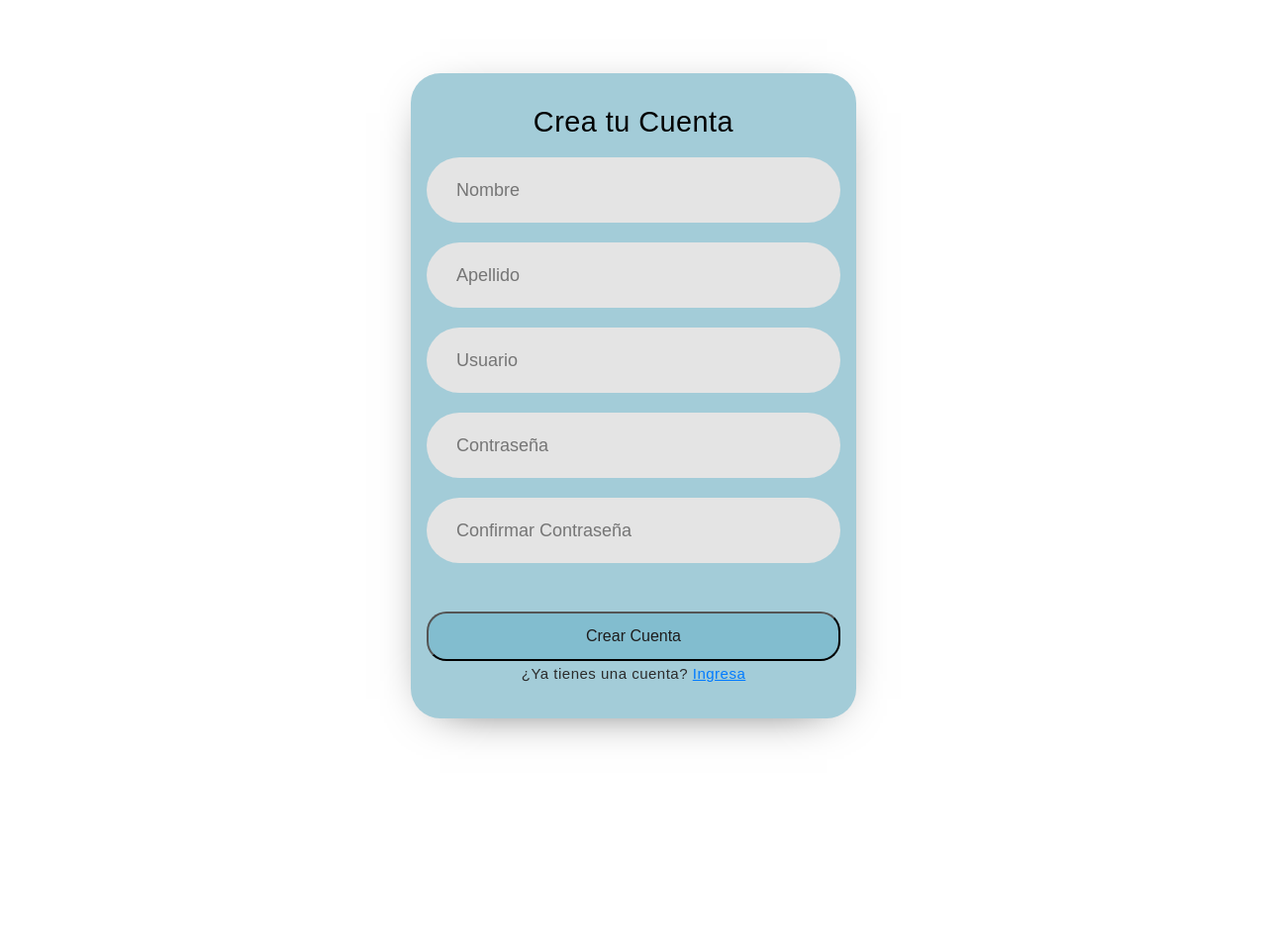
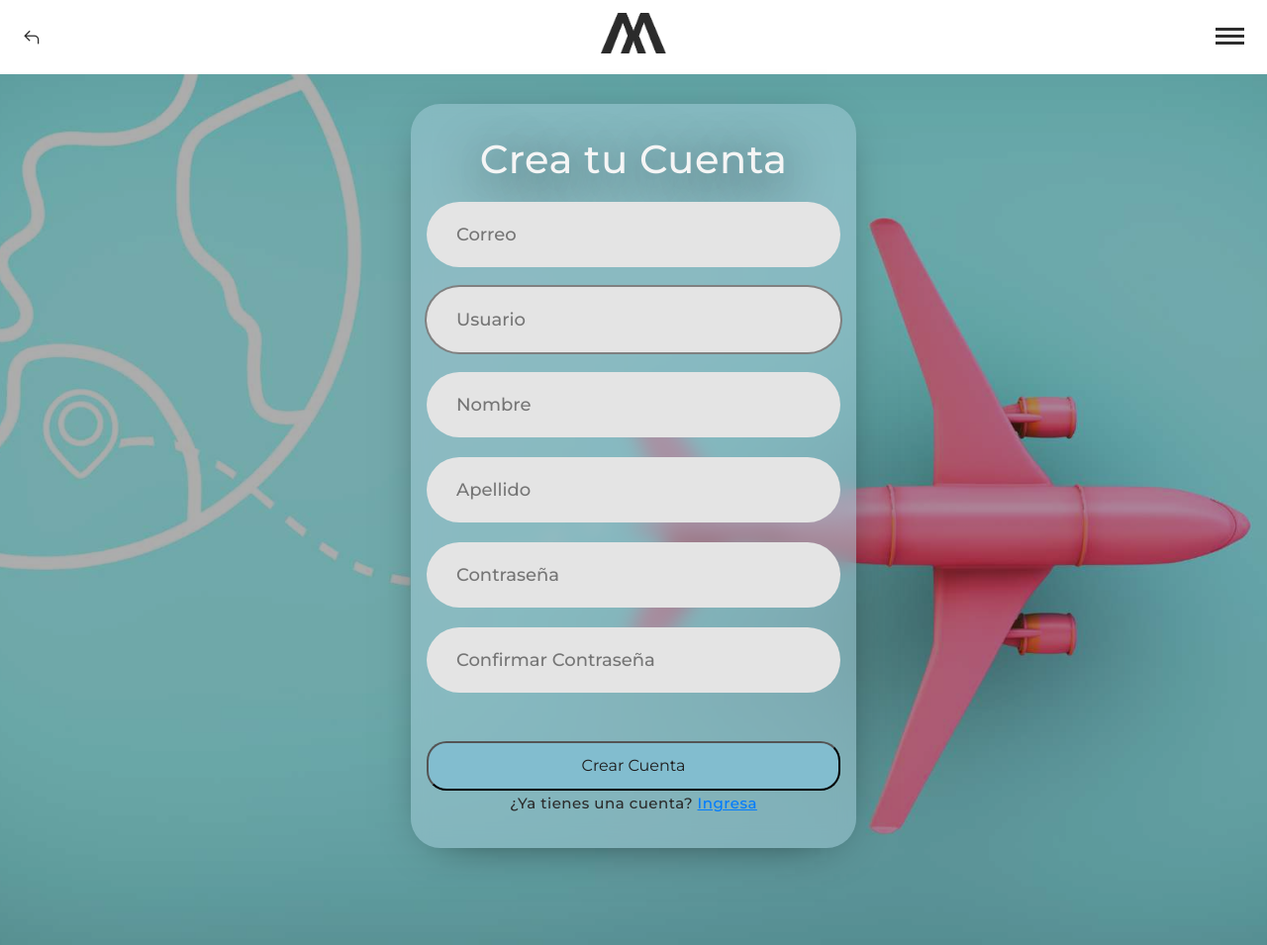
Before and after one commit to gtoffa/blog_grupo9, a Django app: page /usuarios/registro/ in a window 1280 px wide. Shown: the whole page at 99% size. Before the commit the page ends 748 px from the top, so only its background shows below. Run offline with Django 4.2, Linux system fonts and the light colour scheme; some libraries are stand-ins or nearby versions.

Commit message:
perfil de usuario

```diff
--- a/apps/home/urls.py
+++ b/apps/home/urls.py
@@ -4,5 +4,5 @@ from . import views
 app_name = 'home'
 
 urlpatterns = [
-    path('', views.UltimasNoticias, name='home')
+    path('', views.UltimasNoticias, name='inicio')
 ]
--- a/apps/usuarios/forms.py
+++ b/apps/usuarios/forms.py
@@ -1,22 +1,99 @@
 from django import forms
-from django.contrib.auth.forms import UserCreationForm
+from django.contrib.auth.forms import UserCreationForm , UserChangeForm
 from .models import Usuario
+from django.forms import ImageField, FileInput
+from crispy_forms.helper import FormHelper
+from crispy_forms.layout import Layout, Fieldset, Submit, HTML
+
 
 class RegistroForm(UserCreationForm):
-    email = forms.EmailField(label='Correo', required=True)
-    first_name = forms.CharField(label='Nombre', required=True)
-    last_name = forms.CharField(label='Apellido', required=True)
-    username = forms.CharField(label='Nombre de Usuario', required=True)
-    password = forms.CharField(label='Contraseña', widget=forms.PasswordInput, required=True)
-    password2 = forms.CharField(label='Confirmar Contraseña', widget=forms.PasswordInput, required=True)
+    email = forms.EmailField(
+        widget=forms.EmailInput(attrs={'placeholder': 'Correo'}),
+        label='',
+        required=True
+    )
+    first_name = forms.CharField(
+        widget=forms.TextInput(attrs={'placeholder': 'Nombre'}),
+        label='',
+        required=True
+    )
+    last_name = forms.CharField(
+        widget=forms.TextInput(attrs={'placeholder': 'Apellido'}),
+        label='',
+        required=True
+    )
+    username = forms.CharField(
+        widget=forms.TextInput(attrs={'placeholder': 'Usuario'}),
+        label='',
+        required=True
+    )
+    password1 = forms.CharField(
+        widget=forms.PasswordInput(attrs={'placeholder': 'Contraseña'}),
+        label='',
+        required=True
+    )
+    password2 = forms.CharField(
+        widget=forms.PasswordInput(
+            attrs={'placeholder': 'Confirmar Contraseña'}),
+        label='',
+        required=True
+    )
+    # imagen = forms.ImageField(label='Imagen de perfil', required=False)
 
-class Meta:
-    model = Usuario
-    fields = [
-        'first_name',
-        'last_name',
-        'username',
-        'email',
-        'password1',
-        'password2',
-    ]
+    class Meta:
+        model = Usuario
+        fields = [
+            'email',
+            'username',
+            'first_name',
+            'last_name',
+            'password1',
+            'password2'
+        ]
+
+
+
+class PerfilForm(UserChangeForm):
+    imagenes = ImageField(widget=FileInput, label="Nueva Imagen")
+    password = forms.CharField(required=False, widget=forms.PasswordInput)
+
+    # imagen = forms.ImageField(label='Imagen de perfil', required=False)
+
+    class Meta:
+        model = Usuario
+        fields = [
+            'email',
+            'first_name',
+            'last_name',
+            'imagenes',
+            'password',
+        ]
+
+
+    def __init__(self, *args, **kwargs):
+        super(PerfilForm, self).__init__(*args, **kwargs)
+        self.helper = FormHelper(self)
+        self.helper.form_class = 'form-group'
+        self.helper.form_tag = False
+        self.helper.disable_csrf = True
+        self.helper.layout = Layout(
+            'email',
+            'first_name',
+            'last_name',
+            'password'
+            'imagenes',
+            HTML("""
+                {% if form.instance.imagenes %}
+                <label for="id_resumen" class=" requiredField">
+                Imagen asociada<span class="asteriskField">*</span> </label>
+                    <div>
+                        <img style="max-width: 500px;" class=" rounded mx-auto d-block img-thumbnail" src="{{ form.instance.imagenes.url }}">
+
+                    </div>
+                    <br/>
+                {% endif %}
+
+
+            """),
+
+        )
--- a/apps/usuarios/urls.py
+++ b/apps/usuarios/urls.py
@@ -7,4 +7,5 @@ urlpatterns = [
     path('login/', views.user_login, name='login'),
     path('logout/', views.user_logout, name='logout'),
     path('registro/', views.Registro.as_view(), name='registro'),
+    path('perfil/<int:pk>/edit/', views.Perfil, name='perfil'),
 ]
--- a/apps/usuarios/views.py
+++ b/apps/usuarios/views.py
@@ -1,35 +1,65 @@
-from django.shortcuts import render, redirect
+from django.shortcuts import get_object_or_404, render, redirect
 from django.contrib.auth import authenticate, login, logout
 from django.contrib import messages
 from django.views.generic import CreateView
-from .forms import RegistroForm
+from django.http import HttpResponse, HttpResponseForbidden, JsonResponse
+from apps.usuarios.models import Usuario
+from .forms import PerfilForm, RegistroForm
 from django.urls import reverse_lazy
+from django.contrib.auth.decorators import login_required
+# LOGIN
 
-#LOGIN
+
 def user_login(request):
     if request.method == 'POST':
         username = request.POST.get('username')
         password = request.POST.get('password')
 
-        user = authenticate(request, username = username, password = password)
+        user = authenticate(request, username=username, password=password)
 
         if user is not None:
             login(request, user)
-            return redirect('home')
+            return redirect('home:inicio')
         else:
-               messages.error(request, 'Usuario o contraseña invalidos')
+            messages.error(request, 'Usuario o contraseña invalidos')
 
     return render(request, 'usuarios/login.html')
 
 # Cerrar sesion
 
+
 def user_logout(request):
-     logout(request)
-     return redirect('usuarios/login.html')
+    logout(request)
+    return redirect('usuarios:login')
 
-#Crear cuenta
+# Crear cuenta
+
 
 class Registro(CreateView):
-     form_class=RegistroForm
-     success_url = reverse_lazy('login')
-     template_name = 'usuarios/registro.html'
+    form_class = RegistroForm
+    success_url = reverse_lazy('usuarios:login')
+    template_name = 'usuarios/registro.html'
+
+
+@login_required
+def Perfil(request, pk):
+    user = get_object_or_404(Usuario, pk=pk)
+    if user != request.user:
+        return HttpResponseForbidden("No tienes permiso para editar este perfil.")
+
+    if request.method == 'POST':
+        form = PerfilForm(request.POST, request.FILES, instance=user)
+        if form.is_valid():
+            # Si la contraseña está vacía, eliminar el campo del diccionario antes de guardar
+            if not form.cleaned_data['password']:
+                del form.cleaned_data['password']
+            form.save()
+            return redirect('noticias:listar')
+    else:
+        form = PerfilForm(instance=user)
+
+    context = {
+        'form': form,
+        'user': user
+    }
+    return render(request, 'usuarios/perfil.html', context)
--- a/blog/urls.py
+++ b/blog/urls.py
@@ -22,7 +22,7 @@ from django.conf.urls.static import static
 
 urlpatterns = [
     path('admin/', admin.site.urls),
-    path('', include('apps.home.urls')),
+    path('', include('apps.home.urls'),name='home'),
     path('nosotros/', views.Nosotros, name='nosotros'),
     path('noticias/', include('apps.noticias.urls')),
     path('usuarios/', include('apps.usuarios.urls')),
--- a/static/css/guille.css
+++ b/static/css/guille.css
@@ -54,3 +54,23 @@
   text-decoration-line: blink;
   border-radius: 5px;
 }
+
+
+@media only screen and (min-width: 600px) {
+  .texto-a-ocultar {
+    display: block;
+  }
+  .texto-a-mostrar {
+    display: none;
+  }
+}
+
+
+@media only screen and (max-width: 599px) {
+  .texto-a-ocultar {
+    display: none;
+  }
+  .texto-a-mostrar {
+    display: block;
+  }
+}
--- a/static/css/registro.css
+++ b/static/css/registro.css
@@ -2,31 +2,28 @@
     margin: 0;
     padding: 0;
     box-sizing: border-box;
-    font-family: "Poppins", sans-serif;
-}
-body{
-    display: flex;
-    align-items: center;
-    justify-content: center;
-    min-height: 100vh;
-    padding: 1.5rem;
+    font-family:'Montserrat' , sans-serif;
 }
 
+
 h1{
-    font-size: 1.8rem;
-    color: black;
+    font-size: 2.5rem;
+    color: rgb(245, 245, 245);
     margin-bottom: 1.2rem;
+    text-shadow: 2px 2px 4px rgba(0, 0, 0, 0.5);
+    text-shadow: 0 10px 50px black;
 }
 
 .formulario-registro{
     width: 450px;
     padding: 2rem 1rem;
     margin: 30px auto;
-    background-color: rgb(163, 204, 216);
+    background-color: rgb(163, 204, 216, 0.5);
     border-radius: 30px;
     text-align: center;
     box-shadow: 0 10px 50px -30px black;;
     overflow: hidden;
+    backdrop-filter: blur(10px);
 }
 
 form input{
@@ -56,3 +53,14 @@ button {
     background:  rgb(130, 189, 207);
 
 }
+
+
+.bg-blog-detail-img {
+    background-image: url(../img/testimonial-img.jpg);
+
+    display: flex;
+    align-items: center;
+    justify-content: center;
+    min-height: 110vh;
+    padding: 1.5rem;
+}
--- a/static/css/style.css
+++ b/static/css/style.css
@@ -407,6 +407,26 @@ li.navbar_list:hover{
     animation: .8s ease;
 }
 
+
+li.navbar_list2{
+    display: inline-block;
+    margin-right: 2px;
+    font-size: 20px;
+    /* color: #2b2b2b; */
+    cursor: pointer;
+    width: 32px;
+    height: 32px;
+    text-align: center;
+    /* background-color: transparent; */
+    /* border-radius: 50px; */
+    margin-top: 0px;
+    padding-top: 4px;
+    -webkit-transition: 0.5s ease;
+    -o-transition: 0.5s ease;
+    transition: 0.5s ease;
+}
+
+
 /***********MAIN BANNER SECTION START**************/
 
 .bg-banner-img{
@@ -422,7 +442,7 @@ li.navbar_list:hover{
     right: 0;
     top: 0;
     bottom: 0;
-    background-color: #0000008c;
+    background-color: #00000052;
 }
 .height1{
     height: 100vh;
--- a/static/js/guille.js
+++ b/static/js/guille.js
@@ -229,5 +229,6 @@ $(document).ready(function () {
 
 
 function goBack() {
-  window.history.back();
+  window.history.go(-1)
+
 }
--- a/templates/menu.html
+++ b/templates/menu.html
@@ -23,11 +23,13 @@
               <li class="nav-item">
                 <a class="nav-link" href="{% url 'contacto:contacto' %}">Contact</a>
               </li>
+              <li class="nav-item">
               {% if user.is_authenticated %}
-              <a href="{% url 'usuarios:logout' %}">Cerrar sesion</a>
+              <a class="nav-link" style="font-size: 25px;color: cornflowerblue;" href="{% url 'usuarios:logout' %}">Cerrar sesion</a>
               {% else %}
-              <a href="{% url 'usuarios:login' %}">Iniciar sesion</a>
+              <a class="nav-link" style="font-size: 25px;color: cornflowerblue;" href="{% url 'usuarios:login' %}">Iniciar sesion</a>
               {% endif %}
+              </li>
             </ul>
             <ul class="footer_ul text-center mt-3 margin-top">
               <li class="footer_list"><i class="lab la-facebook-f"></i></li>
--- a/templates/navbar.html
+++ b/templates/navbar.html
@@ -5,19 +5,40 @@
         <div class="row w-100 m-0">
             <div class="col-3 p-0 mt-3 mt-md-4">
                 <ul class="navbar-icons">
-                    <li onclick="goBack()" class="navbar_list"><i class="las la-undo"></i></i></li>
+                    <li onclick="goBack()" class="navbar_list">
+                        <i class="las la-undo"></i>
+                    </li>
+                    {% if user.is_authenticated %}
+                    <li class="navbar_list2">
+                          <a  class="nav-link dropdown-toggle texto-a-mostrar" href="#" style="color: #2b2b2b;text-decoration: none;" id="navbarDropdown" role="button" data-toggle="dropdown" aria-haspopup="true" aria-expanded="false">
+                            <i class="las la-user"></i>
+
+                          </a>
+                          <a  class="nav-link dropdown-toggle texto-a-ocultar" href="#" style="color: #2b2b2b;text-decoration: none;" id="navbarDropdown" role="button" data-toggle="dropdown" aria-haspopup="true" aria-expanded="false">
+                            <i class="las la-user"></i>
+                             {{user}}
+                          </a>
+                          <div style="margin-left: 70px;top: 80%;" class="dropdown-menu" aria-labelledby="navbarDropdown">
+                            <a class="dropdown-item" href="{% url 'usuarios:perfil' pk=user.pk %}" style="text-decoration: none;" href="#">Mi Perfil</a>
+                            <div class="dropdown-divider"></div>
+                            <a style="text-decoration: none;" class="dropdown-item" href="{% url 'usuarios:logout' %}">Cerrar sesion</a>
+                          </div>
+                    </li>
+                    {% endif %}
 
                 </ul>
+
             </div>
 
             <div class="col-6">
                 <div class="logo ml-auto mr-auto width-logo text-center mt-2 mt-md-3">
-                    <a href="index-blog.html"><img src="{% static 'img/logo-white.png'%}" alt="Logo Img"></a>
+                    <a href="index-blog.html"><img src="{% static 'img/logo.png'%}" alt="Logo Img"></a>
 
                 </div>
             </div>
 
             <div class="col-3 p-0 text-right">
+
                 <div class="menu-btn mt-3 mt-md-4">
                     <span></span>
                     <span></span>
--- a/templates/noticias/detalle.html
+++ b/templates/noticias/detalle.html
@@ -48,7 +48,8 @@
 
           {% include "./formcomentario.html" %} {% else %}
           <h4 class="comment_text text-black mt-6 mb-5">
-            Registrarte para escribir un comentario
+
+            <a class="comment_text text-black mt-6 mb-5" style="font-size: 25px;color: cornflowerblue;" href="{% url 'usuarios:login' %}">Iniciar sesion para escribir un comentario</a>
           </h4>
           {% endif %}
         </div>
--- a/templates/usuarios/registro.html
+++ b/templates/usuarios/registro.html
@@ -1,25 +1,40 @@
 {% extends 'base.html' %}
 {% load static %}
-{% block titulo %}Registro{% endblock titulo %}
 {% block contenido %}
 <link rel="stylesheet" href="{% static 'css/registro.css'%}" />
-<body>
-    <div class="formulario-registro">
+
+{% include "navbar.html" %}
+<section
+id="bg-blog-detail-img"
+class="bg-blog-detail-img"
+style="background-image: url({%static '/img/login.jpg)'%};">
+
+<div class="overlay">
+    <div class="container">
+  <div id="page_content" class="formulario-registro">
     <h1>Crea tu Cuenta</h1>
-        <form method="post">{% csrf_token %}
-            <input type="text" placeholder="Nombre" required>
-            <input type="text" placeholder="Apellido" required>
-            <input type="text" placeholder="Usuario" required>
-            <input type="password" placeholder="Contraseña" required>
-            <input type="password" placeholder="Confirmar Contraseña" required>
-        </form>
+    <form action="" method="post" enctype="multipart/form-data">
+      {% csrf_token %}
+      {{ form }}
+      {% if messages %} {% for message in messages%}
+      <div class="alert alert-danger">{{ message }}</div>
+      {% endfor %}
+      {% endif %}
       <div class="flex">
         <button type="submit">Crear Cuenta</button>
       </div>
+    </form>
     <div>
       <div class="column">
-            <p>¿Ya tienes una cuenta? <a href="{% url 'usuarios:login' %}">Ingresa</a></p>
+        <p>
+          ¿Ya tienes una cuenta?
+          <a href="{% url 'usuarios:login' %}">Ingresa</a>
+        </p>
       </div>
     </div>
-</body>
+  </div>
+</div>
+</div>
+  </div>
+</section>
 {% endblock contenido %}
```
Also changed, not shown: static/css/login.css (+20 -12 lines), templates/usuarios/login.html (+38 -14 lines), templates/usuarios/perfil.html (added, +67 -0 lines), static/img/login.jpg (added). Lines whose indentation alone changed are shown as unchanged.
